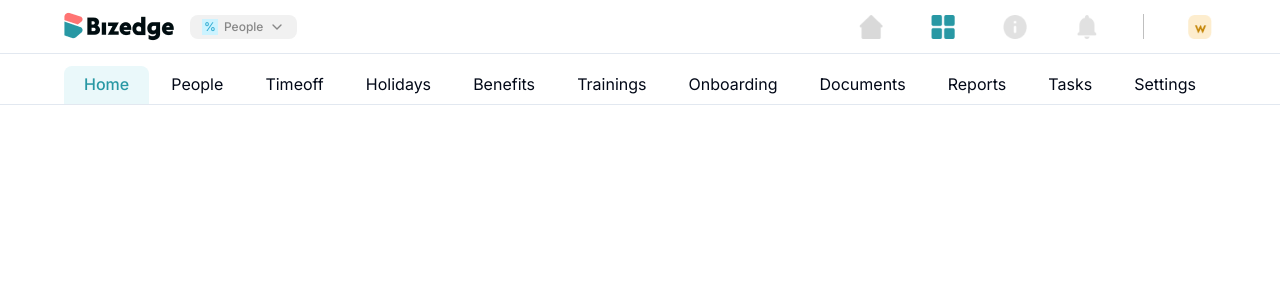
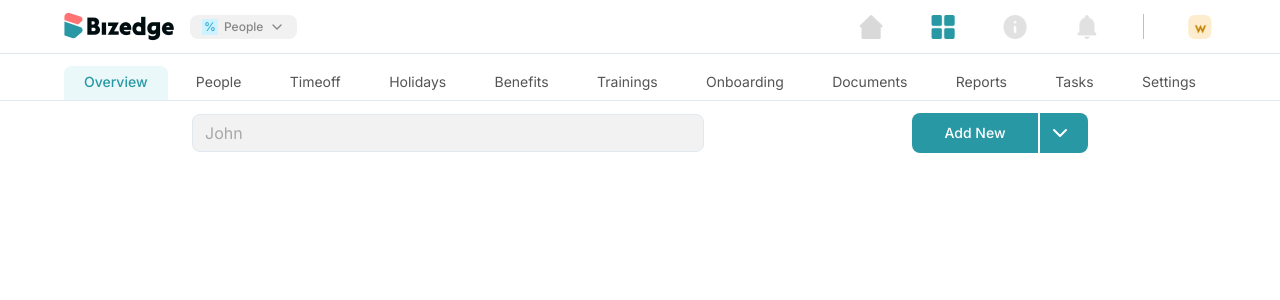
Before and after one commit to kryptcode/torilo-assessment, a React (Vite) app: page / in a window 1280 px wide. Shown: the top 300 px of the page. Built offline with nearby package versions, Linux system fonts and the light colour scheme.

Commit message:
"searchbox-styling"

```diff
--- a/src/App.tsx
+++ b/src/App.tsx
@@ -1,8 +1,9 @@
 import { useState } from "react";
 import { Navbar } from "./components/dashboard/nav";
+import { SearchBox } from "./components/dashboard/searchbox";
 
 const tabs = [
-  "Home",
+  "Overview",
   "People",
   "Timeoff",
   "Holidays",
@@ -16,7 +17,7 @@ const tabs = [
 ];
 
 function App() {
-  const [activeTab, setActiveTab] = useState("home");
+  const [activeTab, setActiveTab] = useState("overview");
 
   return (
     <>
@@ -24,11 +25,11 @@ function App() {
         <Navbar />
 
         <div className="border-b my-3">
-          <div className="w-[90%] overflow-y-scroll lg:overflow-y-hidden  flex justify-between items-end mx-auto ">
+          <div className="w-[90%] overflow-y-scroll lg:overflow-y-hidden  flex justify-between items-end mx-auto text-sm ">
             {tabs.map((tab, index) => (
               <div
                 className={
-                  `${activeTab === tab.toLowerCase() && "border-[#2898a4] bg-[#eaf8fa] text-[#2898a4] font-medium"} group hover:bg-[#eaf8fa] hover:font-medium border-b-2 border-transparent hover:border-[#2898a4] cursor-pointer transition-all ease-in-out duration-300  rounded-t-lg hover:text-[#2898a4] `
+                  `${activeTab === tab.toLowerCase() ? "border-[#2898a4] bg-[#eaf8fa] text-[#2898a4] font-medium" : "text-[#545454]"} group hover:bg-[#eaf8fa] hover:font-medium border-b-2 border-transparent hover:border-[#2898a4]  cursor-pointer transition-all ease-in-out duration-300  rounded-t-lg hover:text-[#2898a4] `
                 }
                 key={index}
                 onClick={() => setActiveTab(tab.toLowerCase())}
@@ -39,6 +40,12 @@ function App() {
           </div>
         </div>
 
+        <div>
+          <div className="w-[90%] lg:w-[70%] mx-auto ">
+            <SearchBox />
+          </div>
+        </div>
+
 
       </main>
     </>
--- /dev/null
+++ b/src/components/dashboard/searchbox.tsx
@@ -0,0 +1,22 @@
+import { ChevronDown } from 'lucide-react'
+import React from 'react'
+
+export const SearchBox = () => {
+  return (
+    <div className='flex justify-between items-center'>
+        <div>
+            <input type="text" placeholder='John' className='w-[15rem] outline-none placeholder:text-[#a8a8a8]  text-black lg:w-[32rem] border bg-[#f2f2f2] rounded-lg p-1.5 px-3 ' />
+        </div>
+
+        <div className='flex items-center h-[40px] text-white text-sm font-medium cursor-pointer hover:opacity-75 transition-opacity duration-300 ease-in-out '>
+            <div className='h-full flex justify-center items-center px-8 rounded-l-lg bg-[#2898a4]'>
+                <span>Add New</span>
+            </div>
+            <div className='h-full w-[2.5px] bg-white ' />
+            <div className='bg-[#2898a4] flex justify-center items-center h-full pl-2 pr-4 rounded-r-lg'>
+            <ChevronDown />
+            </div>
+        </div>
+    </div>
+  )
+}
```
